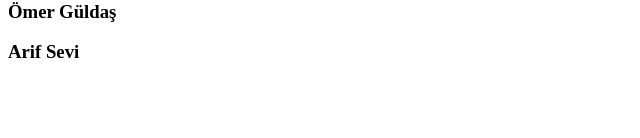
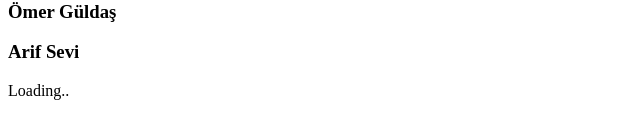
Before and after one commit to furkansylu97/TypeScript_Works, a React (Vite) app in the folder ReactTypeScript/: page / in a window 1280 px wide. Shown: the part 268-406 px from the top of the page, without its empty margins (0-640 px from the left). Built offline with nearby package versions, Linux system fonts and the light colour scheme.

Commit message:
Request.tsx component was created and props works were performed

```diff
--- a/ReactTypeScript/src/App.tsx
+++ b/ReactTypeScript/src/App.tsx
@@ -2,6 +2,7 @@
 import Home from './components/Home'
 import Instructor from './components/Instructor'
 import InstructorList from './components/InstructorList'
+import Request from './components/Request'
 
 function App() {
 
@@ -30,6 +31,7 @@
       <Home name = 'Furkan Soylu' courseNumber = {15} isBest={true} />
       <Instructor instructureInfo = {instructer} />
       <InstructorList instructureListInfo = {instructerList} />
+      <Request status = 'loading' />
     </>
   )
 }
--- /dev/null
+++ b/ReactTypeScript/src/components/Request.tsx
@@ -0,0 +1,27 @@
+import React from 'react'
+
+type RequestProps = {
+    status: string;
+}
+
+function Request(props: RequestProps) {
+
+    let message = '';
+    if (props.status === 'loading') {
+        message = 'Loading..';
+    }
+    if (props.status === 'success') {
+        message = 'Successful..';
+    }
+    if (props.status === 'error') {
+        message = 'Error..';
+    }
+
+  return (
+    <div>
+        {message}
+    </div>
+  )
+}
+
+export default Request
```
